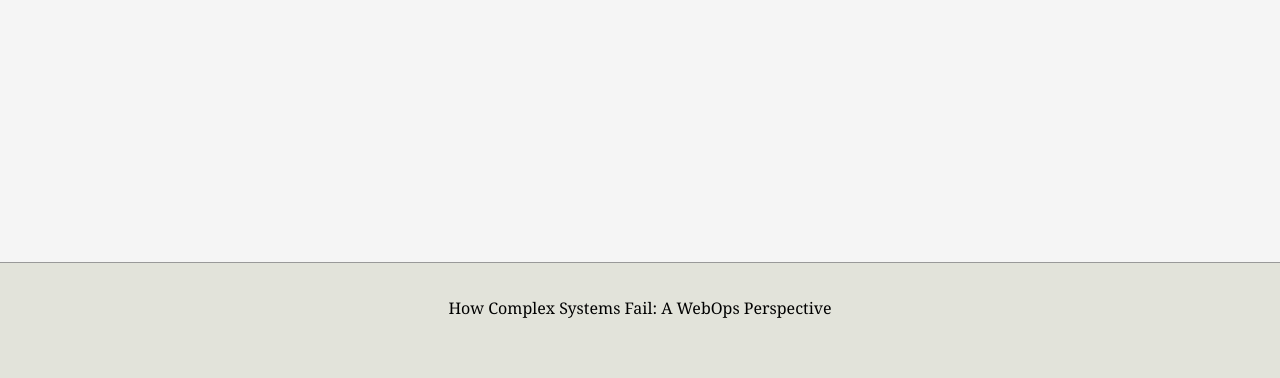
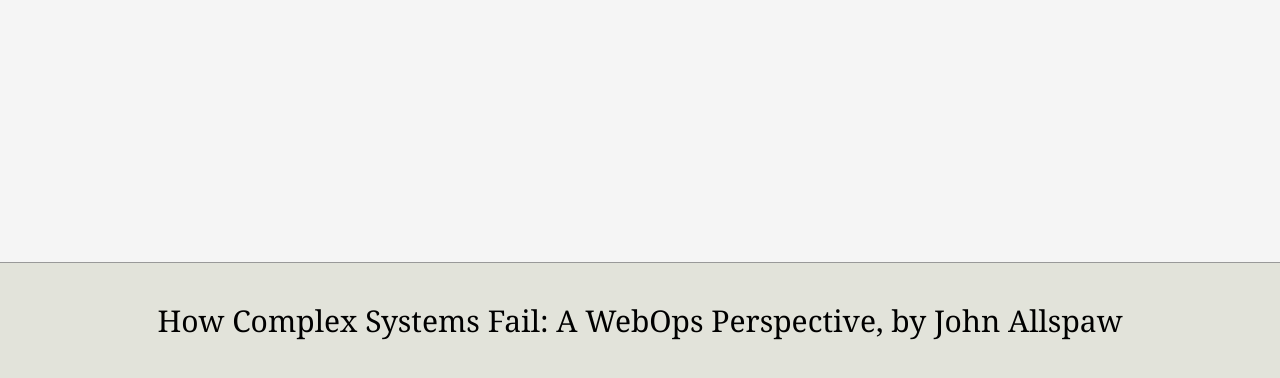
Before and after one commit to jmhodges/whoownsmyavailability.com, a plain HTML site: page _site/index.html in a window 1280 px wide. Shown: the part 322-700 px from the top of the page. Drawn offline with Linux system fonts and the light colour scheme.

Commit message:
add authors, increase font size

```diff
--- a/_site/footer.js
+++ b/_site/footer.js
@@ -1,19 +1,19 @@
 var links = [
   {
    "href": "http://blog.b3k.us/2009/07/15/service-level-disagreements.html",
-   "text": "Service Level Disagreements"
+   "text": "Service Level Disagreements, by Benjamin Black"
    },
   {
     "href": "http://blog.b3k.us/2009/07/16/service-level-disagreements-2.html",
-    "text": "Service Level Disagreements, Part 2"
+    "text": "Service Level Disagreements, by Benjamin Black"
   },
   {
     "href": "http://www.kitchensoap.com/2011/04/07/resilience-engineering-part-i/",
-    "text": "Resilience Engineering: Part I"
+    "text": "Resilience Engineering: Part I, by John Allspaw"
   },
   {
     "href": "http://www.kitchensoap.com/2009/11/12/how-complex-systems-fail-a-webops-perspective/",
-    "text": "How Complex Systems Fail: A WebOps Perspective"
+    "text": "How Complex Systems Fail: A WebOps Perspective, by John Allspaw"
   }
 ];
 var footer = document.getElementById("footer");
--- a/_site/style.css
+++ b/_site/style.css
@@ -33,10 +33,11 @@ h2 {
 
 
 p {
-    font-size: 16px;
-    line-height:28px;
+    font-size: 30px;
+    line-height:26px;
     font-family: Georgia, "Helvetica Neue", Helvetica, Arial, sans-serif;
 }
+
 
 /*----Links & ------------------------------------------ */
 
```
